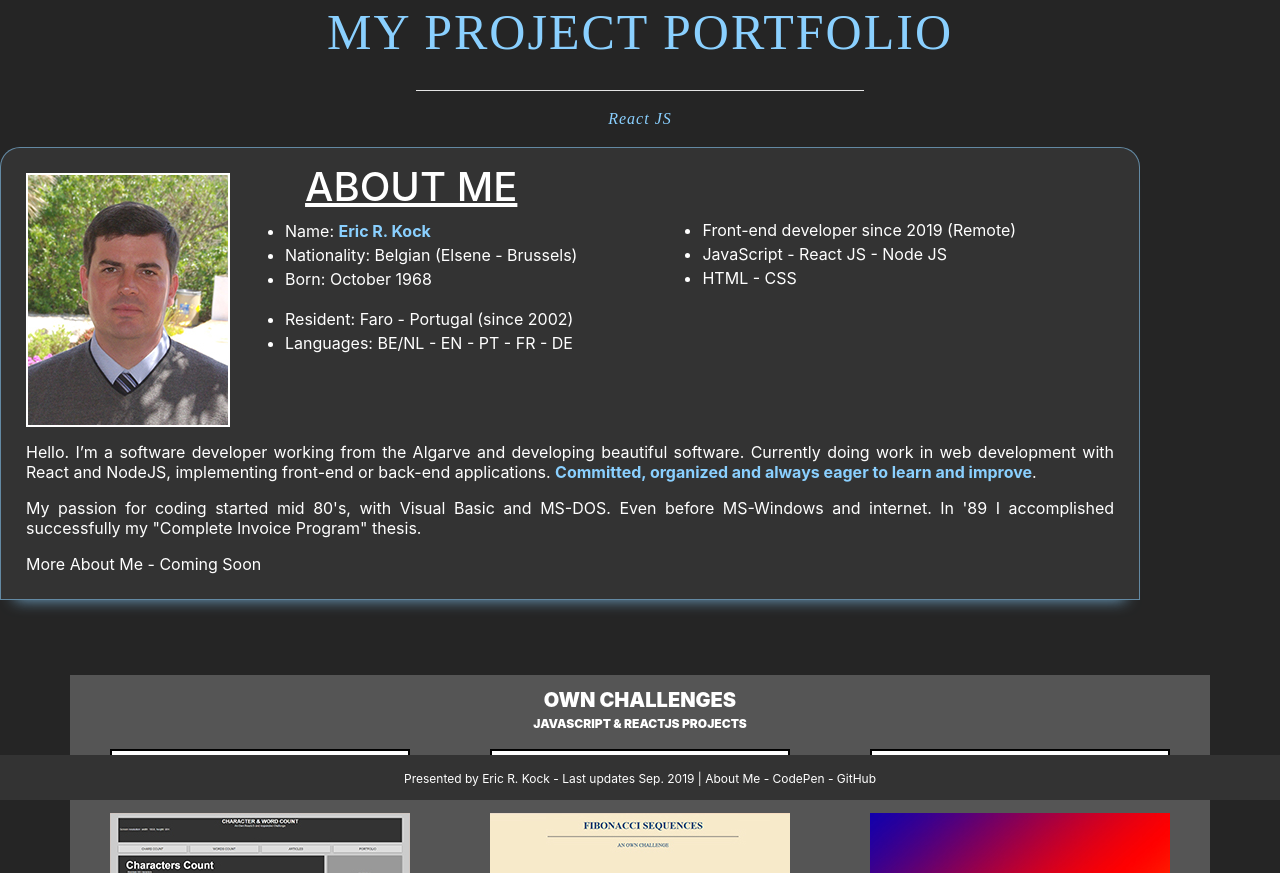
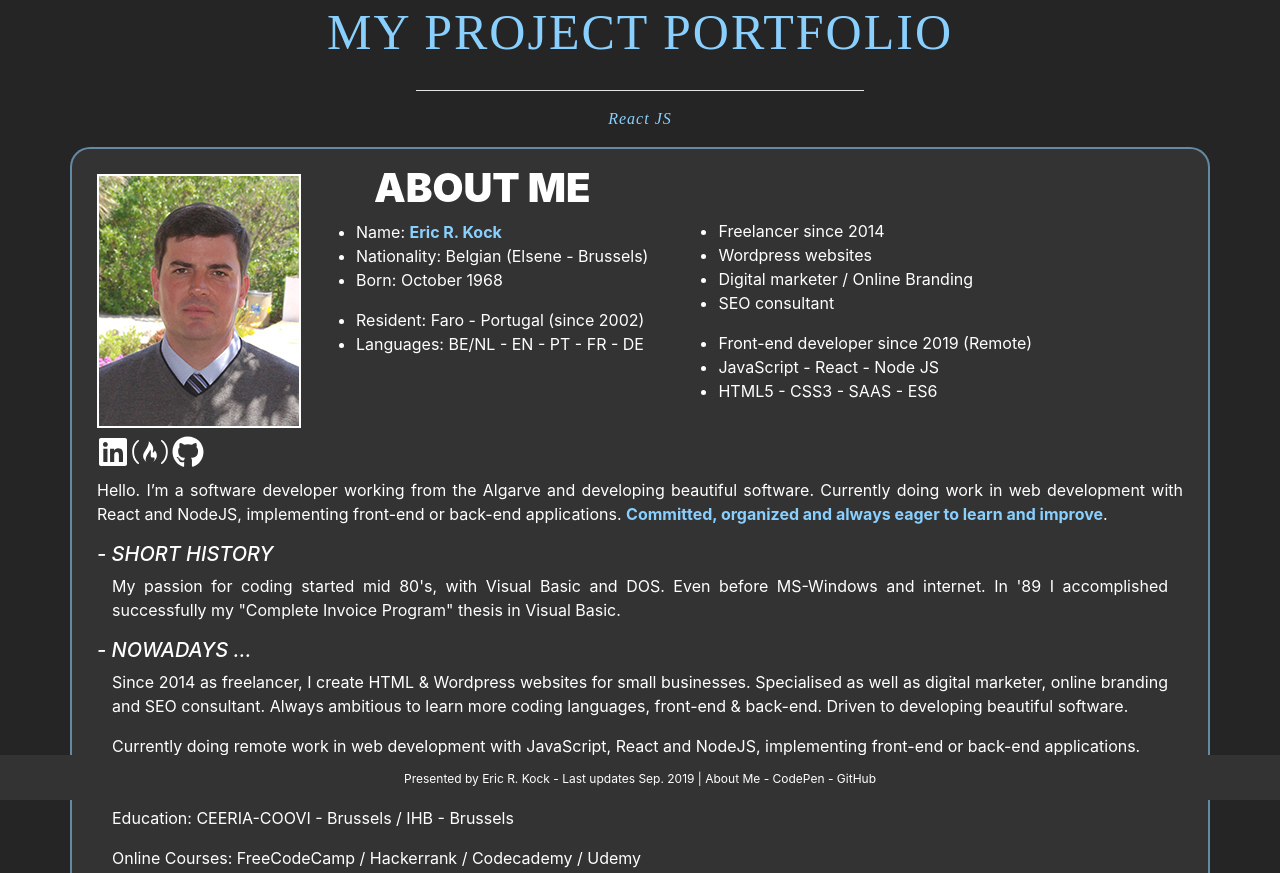
Before and after one commit to ericrkock/portfolio, a React app: page / in a window 1280 px wide. Shown: the top 873 px of the page. Built offline with nearby package versions, Linux system fonts and the light colour scheme.

Commit message:
Updates aboutme component

```diff
--- a/package.json
+++ b/package.json
@@ -4,6 +4,11 @@
   "version": "0.1.0",
   "private": true,
   "dependencies": {
+    "@fortawesome/fontawesome-svg-core": "^1.2.24",
+    "@fortawesome/free-brands-svg-icons": "^5.11.1",
+    "@fortawesome/free-regular-svg-icons": "^5.11.1",
+    "@fortawesome/free-solid-svg-icons": "^5.11.1",
+    "@fortawesome/react-fontawesome": "^0.1.4",
     "bootstrap": "^4.3.1",
     "gh-pages": "^2.1.1",
     "react": "^16.9.0",
--- a/src/Components/AboutMe.css
+++ b/src/Components/AboutMe.css
@@ -1,9 +1,14 @@
 /* About Me CSS */
+
+b {
+    color: rgb(138, 208, 255);
+}
 
 .about-me-wrapper {
     width: 1140px;
+    margin: auto;
     background-color: #333;
-    border: 1px solid rgba(138,208,255,0.55);
+    border: 2px solid rgba(138,208,255,0.55);
     border-top-right-radius: 20px;
     border-top-left-radius: 20px;
     box-shadow: 0px 15px 15px -15px rgba(138,208,255,0.75);
@@ -11,7 +16,6 @@
 
 .about-me {
     display: flex;
-    margin: auto;
     color: #fff;
 }
 
@@ -20,8 +24,8 @@
 }
 
 .bio-me h1 {
+    font-weight: 900;
     text-transform: uppercase;
-    text-decoration: underline;
     text-align: center;
 }
 
@@ -29,7 +33,7 @@
     width: 204px;
     height: 254px;
     border: 2px solid #fff;
-    margin: 25px 0 10px 25px;
+    margin: 25px 0 25px 25px;
 }
 
 .bio-me {
@@ -37,25 +41,21 @@
 }
 
 .bio-me-2 {
-    margin: 70px;
+    margin: 70px 0 0 15px;
 }
 
 .history {
-    margin: 5px 25px 25px 25px;
+    margin: 25px 25px 25px 25px;
     text-align: justify;
-    line-height: 20px;
+    line-height: 24px;
 }
 
-b {
-    color: rgb(138, 208, 255);
+h5 {
+    text-transform: uppercase;
+    font-style: italic;
+    font-weight: 500;
 }
 
-@media(max-width: 380px) {
-    .about-me-wrapper {
-      width: 380px;
-    }
-
-    .about-me, .part-I {
-        display: block;
-    }
-  }
+.p-indend {
+    padding: 0 15px 0 15px;
+}
--- a/src/Components/AboutMe.js
+++ b/src/Components/AboutMe.js
@@ -1,5 +1,9 @@
 import React from 'react';
 import './AboutMe.css';
+import { FontAwesomeIcon } from '@fortawesome/react-fontawesome';
+import { faLinkedin } from '@fortawesome/free-brands-svg-icons';
+import { faFreeCodeCamp } from '@fortawesome/free-brands-svg-icons';
+import { faGithub } from '@fortawesome/free-brands-svg-icons';
 
 import Eric from '../img/Eric-R-Kock.jpg';
 
@@ -10,6 +14,9 @@ class AboutMe extends React.Component {
                 <div className="about-me">
                     <div className="picture">
                         <img src={Eric} alt="Front-end Developer" />
+                        <FontAwesomeIcon icon={faLinkedin} size="2x" />{"    "}
+                        <FontAwesomeIcon icon={faFreeCodeCamp} size="2x" />{"    "}
+                        <FontAwesomeIcon icon={faGithub} size="2x" />
                     </div>
                     <div className="bio-me">
                         <h1>About me</h1>
@@ -25,16 +32,35 @@ class AboutMe extends React.Component {
                     </div>
                     <div className="bio-me-2">
                         <ul>
+                            <li>Freelancer since 2014</li>
+                            <li>Wordpress websites</li>
+                            <li>Digital marketer / Online Branding</li>
+                            <li>SEO consultant</li>
+                        </ul>
+                        <ul>
                             <li>Front-end developer since 2019 (Remote)</li>
-                            <li>JavaScript - React JS - Node JS</li>
-                            <li>HTML - CSS</li>
+                            <li>JavaScript - React - Node JS</li>
+                            <li>HTML5 - CSS3 - SAAS - ES6</li>
                         </ul>
                     </div>
                 </div>
+
                 <div className="history">
                     <p>Hello. I’m a software developer working from the Algarve and developing beautiful software. Currently doing work in web development with React and NodeJS, implementing front-end or back-end applications. <b>Committed, organized and always eager to learn and improve</b>.</p>
-                    <p>My passion for coding started mid 80's, with Visual Basic and MS-DOS. Even before MS-Windows and internet. In '89 I accomplished successfully my "Complete Invoice Program" thesis.</p>
-                    <p>More About Me - Coming Soon</p>
+                    <h5>- Short History</h5>
+                        <div className="p-indend">
+                            <p >My passion for coding started mid 80's, with Visual Basic and DOS. Even before MS-Windows and internet. In '89 I accomplished successfully my "Complete Invoice Program" thesis in Visual Basic.</p>
+                        </div>
+                    <h5>- Nowadays ...</h5>
+                        <div className="p-indend">
+                            <p>Since 2014 as freelancer, I create HTML & Wordpress websites for small businesses. Specialised as well as digital marketer, online branding and SEO consultant. Always ambitious to learn more coding languages, front-end & back-end. Driven to developing beautiful software.</p>
+                            <p>Currently doing remote work in web development with JavaScript, React and NodeJS, implementing front-end or back-end applications.</p>
+                        </div>
+                    <h5>- Education & Courses</h5>
+                        <div className="p-indend">
+                            <p>Education: CEERIA-COOVI - Brussels / IHB - Brussels</p>
+                            <p>Online Courses: FreeCodeCamp / Hackerrank / Codecademy / Udemy</p>
+                        </div>
                 </div>
             </div>
         );
--- a/src/index.css
+++ b/src/index.css
@@ -49,9 +49,3 @@ code {
 .gap {
   margin: 75px;
 }
-
-@media(max-width: 480px) {
-  .challenge-wraper {
-    width: 3800px;
-  }
-}
```
Also changed, not shown: 1 other file.
